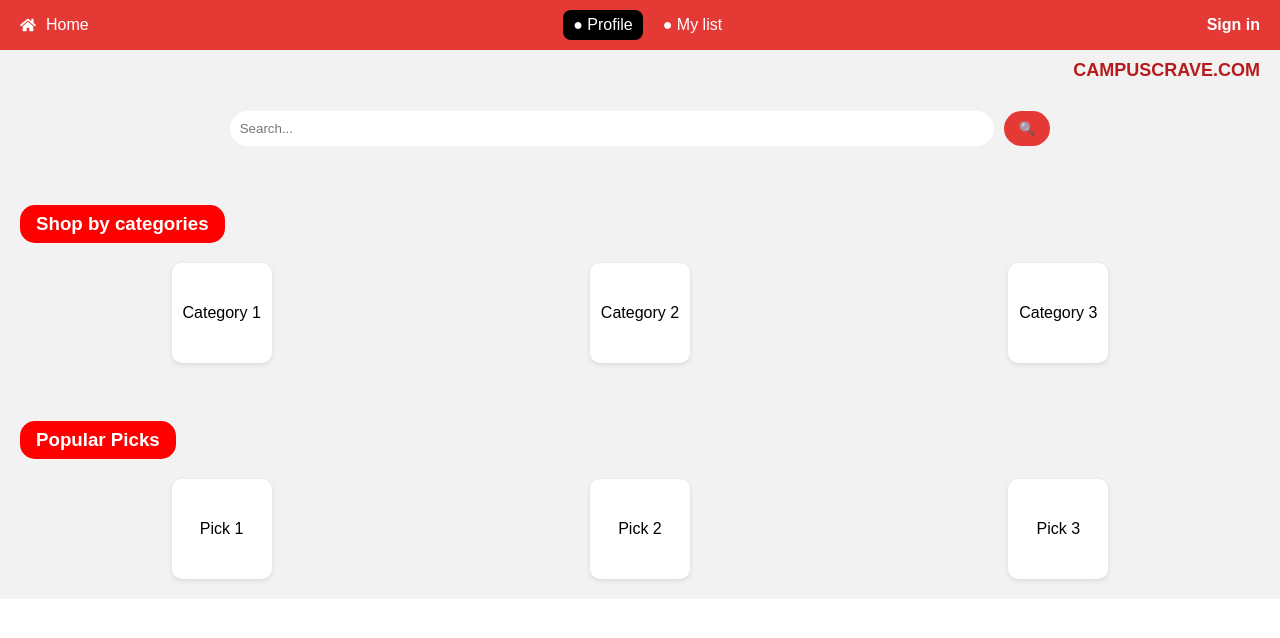
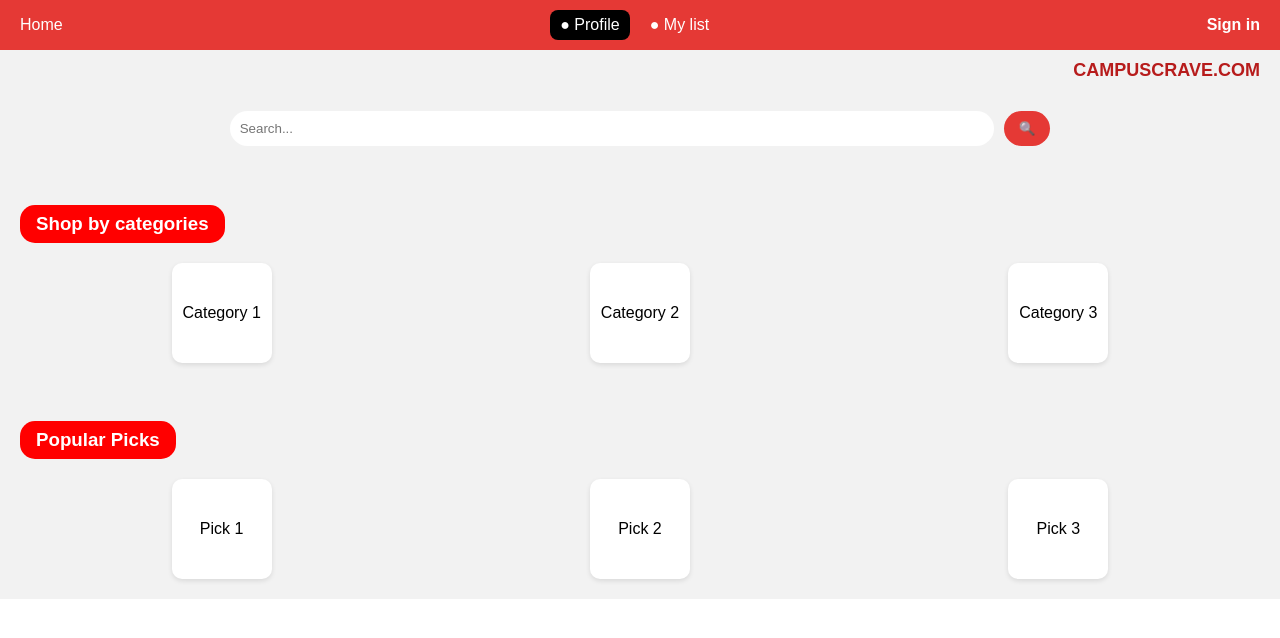
Before and after one commit to LakhyarajRajkhowa/snack-portal, a React (Create React App) app: page / in a window 1280 px wide. Shown: the top 638 px of the page. Built offline with nearby package versions, Linux system fonts and the light colour scheme.

Commit message:
fixing something

```diff
--- a/package.json
+++ b/package.json
@@ -9,7 +9,8 @@
     "@testing-library/user-event": "^13.5.0",
     "react": "^19.1.0",
     "react-dom": "^19.1.0",
-    "react-scripts": "5.0.1",
+    "react-icons": "^5.5.0",
+    "react-scripts": "^5.0.1",
     "web-vitals": "^2.1.4"
   },
   "scripts": {
--- a/src/pages/Home.jsx
+++ b/src/pages/Home.jsx
@@ -1,5 +1,5 @@
 import React from 'react';
-import { FaHome, FaUserCircle } from 'react-icons/fa';
+//import { FaHome, FaUserCircle } from 'react-icons/fa';
 import './Home.css';
 
 const Home = () => {
@@ -8,7 +8,7 @@ const Home = () => {
       {/* Navbar */}
       <nav className="navbar">
         <div className="nav-left">
-          <FaHome className="icon" />
+
           <span>Home</span>
         </div>
         <div className="nav-center">
```
Also changed, not shown: 1 other file (tests, documents, lock files or other folders).
